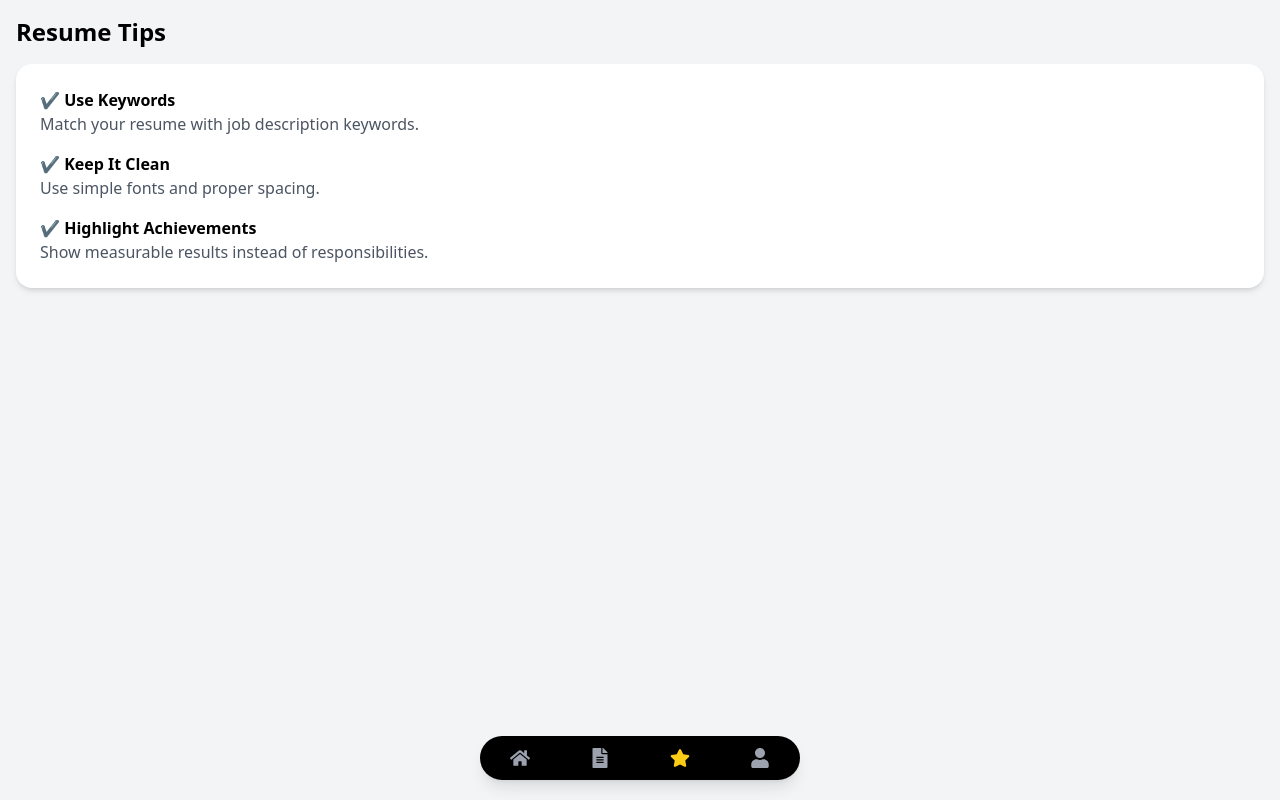
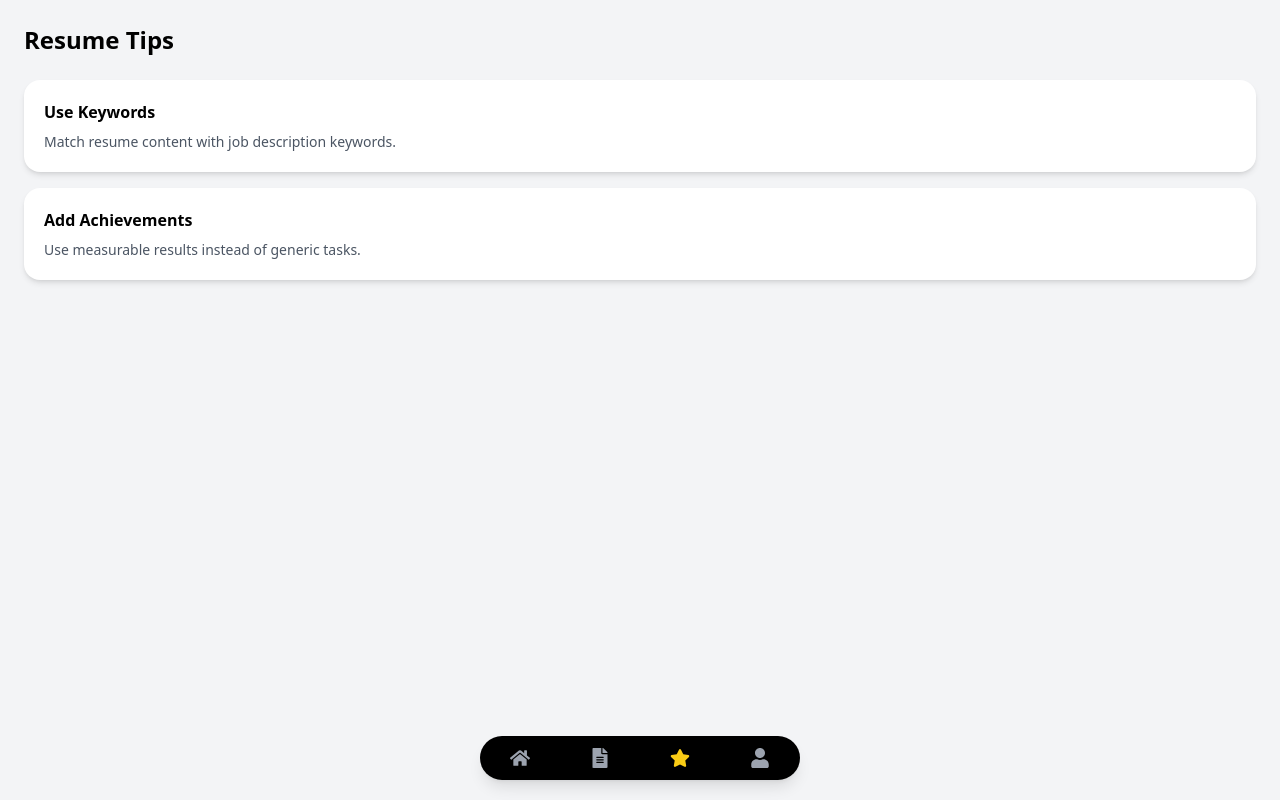
Before and after one commit to saitejabasudi/Resume_IQ-, a React (Create React App) app in the folder client/: page / in a window 1280 px wide. Both pictures are taken after a click on the button 680 px from the left and 758 px from the top of the page. Built offline with nearby package versions, Linux system fonts and the light colour scheme.

Commit message:
Update App.js

```diff
--- a/client/src/App.js
+++ b/client/src/App.js
@@ -32,15 +32,9 @@ function App() {
       const res = await axios.post("/api/analyze", formData);
 
       setScore(res.data.atsScore);
-
-      setJobMatch({
-        matchScore: res.data.matchScore,
-        matchedSkills: res.data.matchedSkills,
-        missingSkills: res.data.missingSkills,
-      });
+      setJobMatch(res.data.jobMatch);
 
       setPage("history");
-
     } catch (err) {
       alert("Analysis failed");
     } finally {
@@ -53,12 +47,20 @@ function App() {
 
       {/* ================= HOME ================= */}
       {page === "home" && (
-        <div className="p-4">
-          <h1 className="text-3xl font-bold mb-6">
-            Ready To Level Up Your Resume?
-          </h1>
+        <div className="p-6">
 
-          <div className="bg-white p-6 rounded-2xl shadow-md">
+          {/* Header */}
+          <div className="mb-8">
+            <h1 className="text-3xl font-bold">
+              Resume <span className="text-yellow-400">IQ</span>
+            </h1>
+            <p className="text-gray-500 mt-2">
+              AI Powered Resume Optimization
+            </p>
+          </div>
+
+          {/* Main Card */}
+          <div className="bg-white p-6 rounded-3xl shadow-lg">
 
             <div className="flex items-center gap-2 mb-4">
               <FaFileUpload className="text-yellow-400" />
@@ -74,7 +76,7 @@ function App() {
 
             <textarea
               placeholder="Paste Job Description (Optional)"
-              className="w-full p-3 border rounded-lg mb-4"
+              className="w-full p-3 border rounded-xl mb-4 focus:outline-none focus:ring-2 focus:ring-yellow-300"
               rows="4"
               value={jobDescription}
               onChange={(e) => setJobDescription(e.target.value)}
@@ -82,9 +84,9 @@ function App() {
 
             <button
               onClick={analyze}
-              className="bg-yellow-400 w-full py-3 rounded-xl font-semibold hover:bg-yellow-500 transition"
+              className="bg-yellow-400 w-full py-3 rounded-xl font-semibold shadow-md hover:bg-yellow-500 transition"
             >
-              AI Analysis
+              Start AI Analysis
             </button>
 
             <div className="mt-4">
@@ -97,103 +99,100 @@ function App() {
         </div>
       )}
 
-      {/* ================= HISTORY ================= */}
+      {/* ================= RESULT ================= */}
       {page === "history" && (
-        <div className="p-4">
+        <div className="p-6">
 
-          <h2 className="text-2xl font-bold mb-4">Analysis Details</h2>
+          <h2 className="text-2xl font-bold mb-6">Analysis Result</h2>
 
           {score !== null ? (
-            <div className="bg-white rounded-2xl shadow-md p-6 text-center">
+            <div className="bg-white rounded-3xl shadow-lg p-6 text-center">
 
-              <p className="text-green-600 font-semibold mb-4">
-                ✔ Scanning Complete
-              </p>
+              <div className="bg-green-100 text-green-600 py-2 rounded-xl text-sm mb-6">
+                ✔ Scanning Completed Successfully
+              </div>
 
               <CircularScore score={score} />
 
-              <h3 className="mt-6 text-xl font-bold">
-                {score}/100 AI Resume Score
+              <h3 className="mt-6 text-2xl font-bold">
+                {score}/100 Resume Score
               </h3>
 
               {jobMatch && (
-                <div className="mt-6 text-left">
-                  <p className="text-green-600 mb-2">
-                    <strong>Matched Skills:</strong>{" "}
-                    {jobMatch.matchedSkills?.join(", ") || "None"}
-                  </p>
+                <div className="mt-6 text-left space-y-4">
 
-                  <p className="text-red-500">
-                    <strong>Missing Skills:</strong>{" "}
-                    {jobMatch.missingSkills?.join(", ") || "None"}
-                  </p>
+                  <div className="bg-green-50 p-4 rounded-xl">
+                    <p className="text-green-700 font-semibold">
+                      Matched Skills
+                    </p>
+                    <p className="text-sm mt-1">
+                      {jobMatch.matched?.join(", ") || "None"}
+                    </p>
+                  </div>
+
+                  <div className="bg-red-50 p-4 rounded-xl">
+                    <p className="text-red-600 font-semibold">
+                      Missing Skills
+                    </p>
+                    <p className="text-sm mt-1">
+                      {jobMatch.missing?.join(", ") || "None"}
+                    </p>
+                  </div>
+
                 </div>
               )}
 
               <button
                 onClick={() => setPage("home")}
-                className="bg-yellow-400 mt-6 w-full py-3 rounded-xl font-semibold"
+                className="bg-yellow-400 mt-8 w-full py-3 rounded-xl font-semibold shadow-md"
               >
-                Optimize Again
+                Analyze Another Resume
               </button>
 
             </div>
           ) : (
-            <p className="text-center mt-10">No analysis yet.</p>
+            <p className="text-center mt-20 text-gray-500">
+              No analysis yet.
+            </p>
           )}
         </div>
       )}
 
       {/* ================= TIPS ================= */}
       {page === "tips" && (
-        <div className="p-4">
-          <h2 className="text-2xl font-bold mb-4">Resume Tips</h2>
+        <div className="p-6">
+          <h2 className="text-2xl font-bold mb-6">Resume Tips</h2>
 
-          <div className="bg-white p-6 rounded-2xl shadow-md space-y-4">
-
-            <div>
-              <h3 className="font-semibold">✔ Use Keywords</h3>
-              <p className="text-gray-600">
-                Match your resume with job description keywords.
+          <div className="space-y-4">
+            <div className="bg-white p-5 rounded-2xl shadow-md">
+              <h3 className="font-semibold">Use Keywords</h3>
+              <p className="text-gray-600 text-sm mt-2">
+                Match resume content with job description keywords.
               </p>
             </div>
 
-            <div>
-              <h3 className="font-semibold">✔ Keep It Clean</h3>
-              <p className="text-gray-600">
-                Use simple fonts and proper spacing.
+            <div className="bg-white p-5 rounded-2xl shadow-md">
+              <h3 className="font-semibold">Add Achievements</h3>
+              <p className="text-gray-600 text-sm mt-2">
+                Use measurable results instead of generic tasks.
               </p>
             </div>
-
-            <div>
-              <h3 className="font-semibold">✔ Highlight Achievements</h3>
-              <p className="text-gray-600">
-                Show measurable results instead of responsibilities.
-              </p>
-            </div>
-
           </div>
         </div>
       )}
 
       {/* ================= PROFILE ================= */}
       {page === "profile" && (
-        <div className="p-4">
-          <h2 className="text-2xl font-bold mb-4">User Profile</h2>
-
-          <div className="bg-white p-6 rounded-2xl shadow-md text-center">
-
+        <div className="p-6 text-center">
+          <div className="bg-white p-6 rounded-3xl shadow-lg">
             <div className="w-20 h-20 bg-yellow-400 rounded-full mx-auto mb-4"></div>
-
-            <h3 className="text-lg font-semibold">Resume_IQ User</h3>
-            <p className="text-gray-600">Free Plan</p>
-
+            <h3 className="font-semibold text-lg">Resume_IQ User</h3>
+            <p className="text-gray-500 text-sm mt-1">Free Plan</p>
           </div>
         </div>
       )}
 
       <Navbar setPage={setPage} currentPage={page} />
-
     </div>
   );
 }
```
